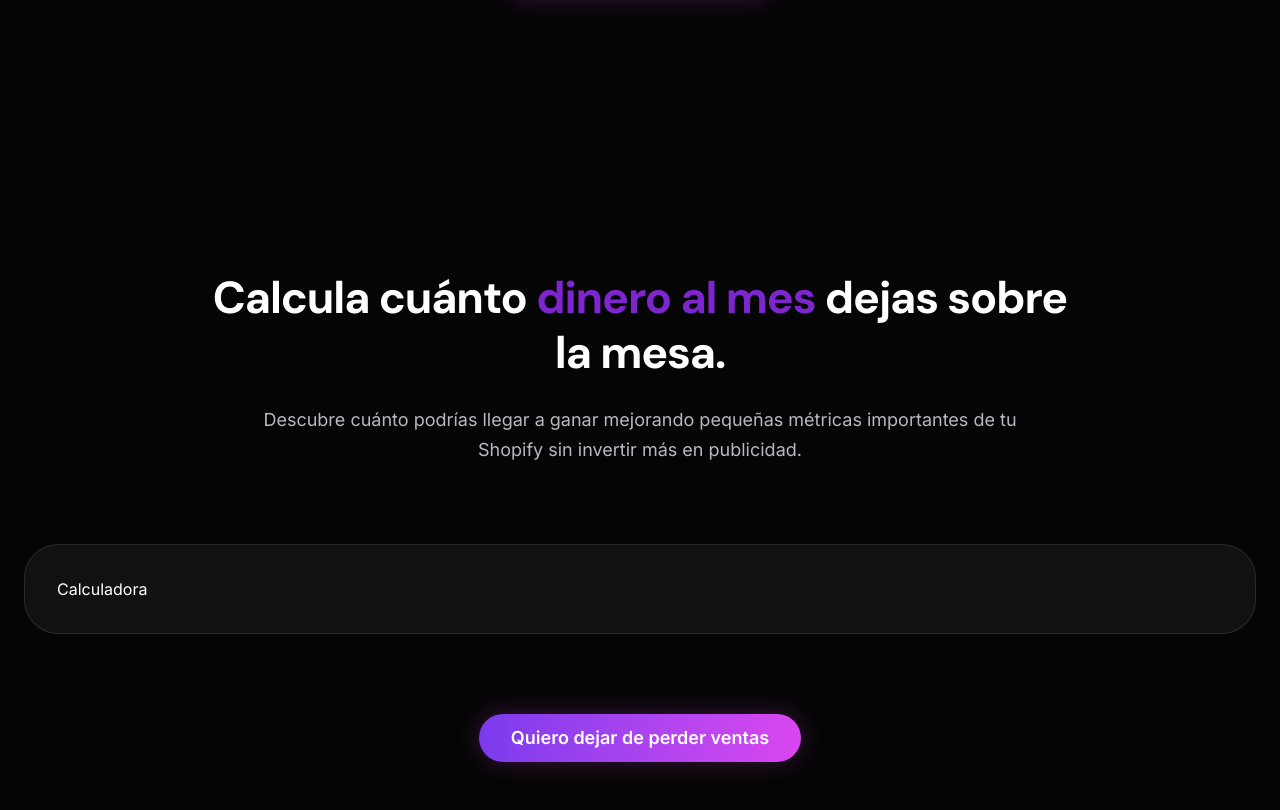
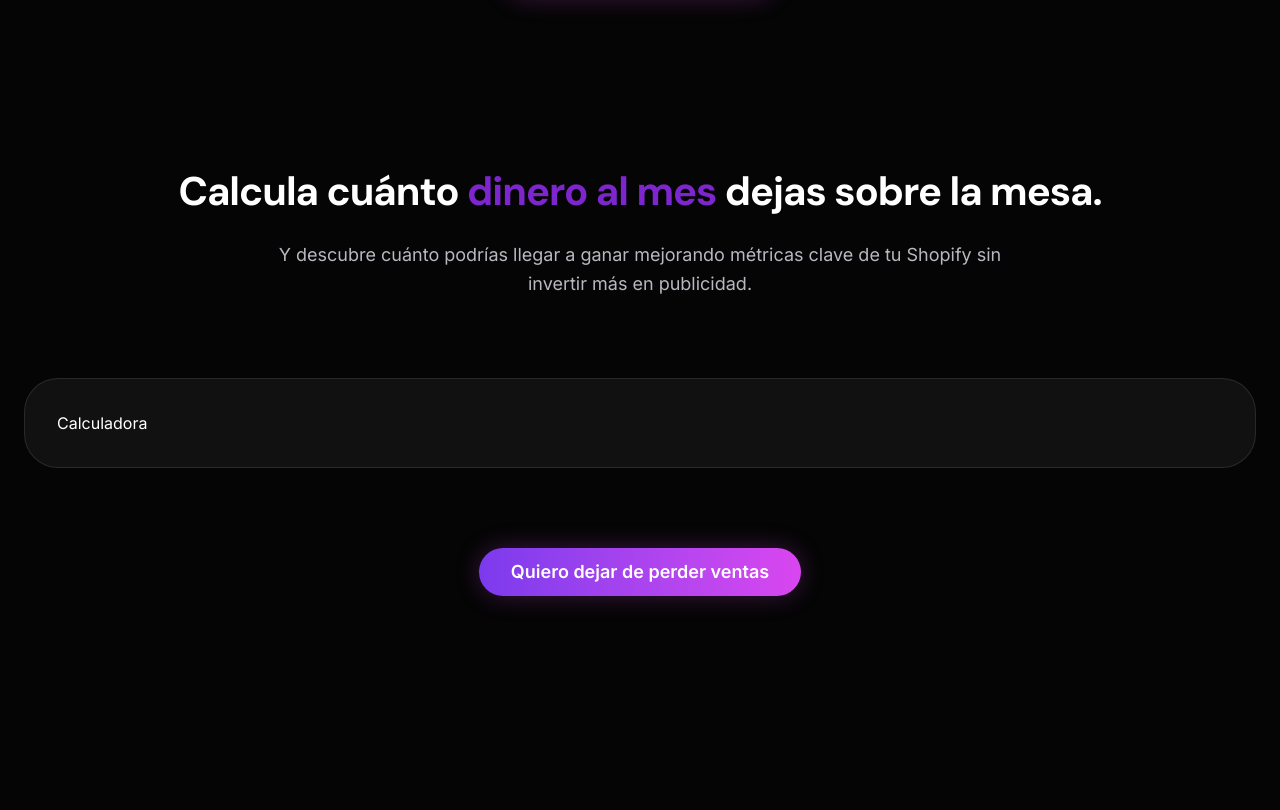
Before and after one commit to MaikelScalate/scalatelab, a Next.js app: page / in a window 1280 px wide. Shown: the part 2733-3543 px from the top of the page. After the commit the page ends 3457 px from the top, so only its background shows below. Built offline with nearby package versions, Linux system fonts and the light colour scheme.

Commit message:
Mejorar diseño

```diff
--- a/app/components/sections/CalculatorSection.tsx
+++ b/app/components/sections/CalculatorSection.tsx
@@ -8,18 +8,18 @@ import Calculator from "../ui/Calculator";
 export default function CalculatorSection() {
   return (
     <Section
-      id="calculadora"
-      className="py-36"
-    >
+  id="calculadora"
+  className="pt-10 pb-32"
+>
       <Container>
 
-        <div className="mx-auto max-w-4xl text-center">
+        <div className="mx-auto max-w-6xl text-center">
 
           <Title
             className="
-              text-[1.9rem]
-              sm:text-4xl
-              lg:text-[2.8rem]
+              text-[1.8rem]
+    sm:text-[2.2rem]
+    lg:text-[2.5rem]
             "
           >
             Calcula cuánto{" "}
@@ -30,8 +30,8 @@ export default function CalculatorSection() {
           </Title>
 
           <Subtitle className="mx-auto mt-6 max-w-3xl text-lg">
-            Descubre cuánto podrías llegar a ganar mejorando pequeñas métricas
-            importantes de tu Shopify sin invertir más en publicidad.
+            Y descubre cuánto podrías llegar a ganar mejorando métricas
+            clave de tu Shopify sin invertir más en publicidad.
           </Subtitle>
 
         </div>
```
